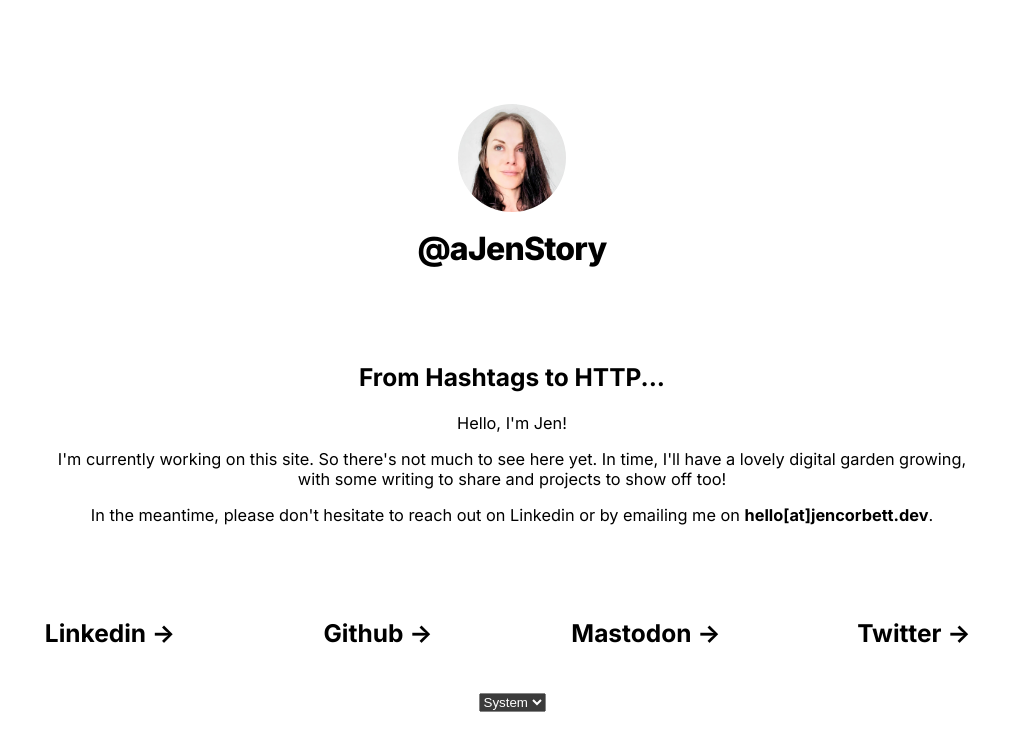
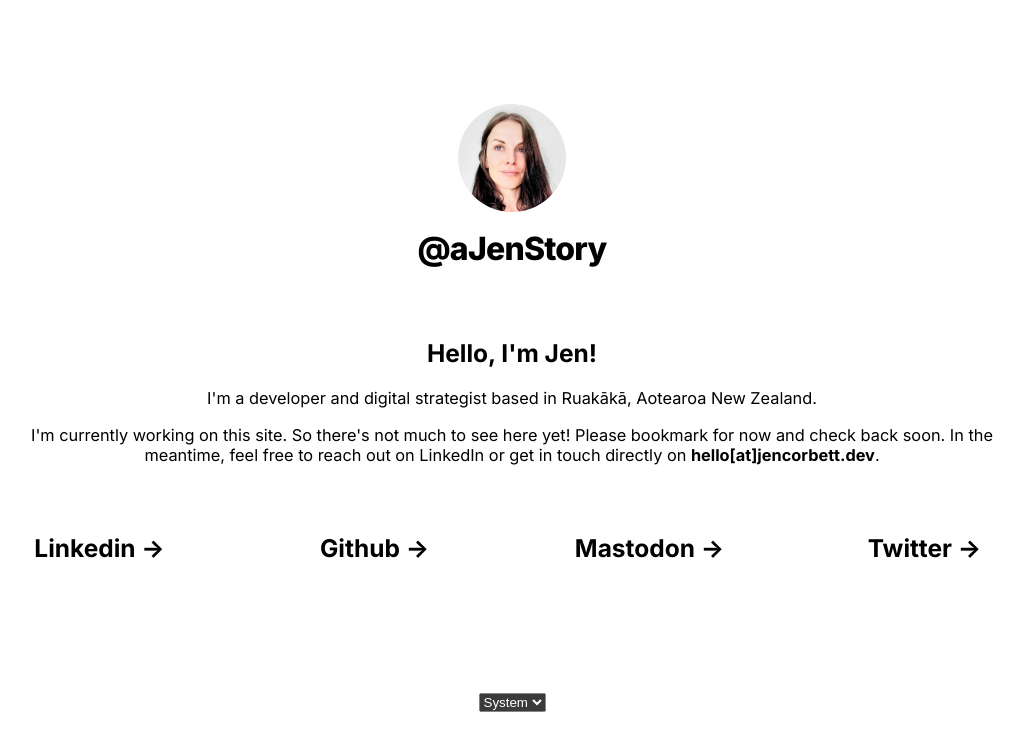
Before and after one commit to ajenstory/jencorbett.dev, a Next.js app in the folder app/: page / in a window 1280 px wide. Shown: the top 750 px of the page, without its empty margins (128-1152 px from the left). Built offline with nearby package versions, Linux system fonts and the light colour scheme.

Commit message:
Edit blurb for clarity

```diff
--- a/app/pages/index.js
+++ b/app/pages/index.js
@@ -8,25 +8,17 @@ const inter = Inter({ subsets: ["latin"] });
 
 export default function Home() {
   return (
-    <>
+    <div>
       <Header home />
       <div className={` ${styles.center} ${styles.grid}`}>
-        {" "}
         <Card>
-          {" "}
-          <h2 className={`${inter.className} `}>
-            From Hashtags to HTTP...
-          </h2>{" "}
-          <p className={` ${styles}`}>Hello, I'm Jen!</p>{" "}
+          <h2 className={`${inter.className} `}>Hello, I'm Jen!</h2>
+          <p> I'm a developer and digital strategist based in Ruakākā, Aotearoa New Zealand.</p>
           <p>
             I'm currently working on this site. So there's not much to see here
-            yet. In time, I'll have a lovely digital garden growing, with some
-            writing to share and projects to show off too!
-          </p>
-          <p>
-            In the meantime, please don't hesitate to reach out on Linkedin or
-            by emailing me on{" "}
-            <span className={` ${utilStyles.bold} `}>
+            yet! Please bookmark for now and check back soon. In the meantime,
+            feel free to reach out on LinkedIn or get in touch directly on{" "}
+            <span className={`${utilStyles.bold} `}>
               hello[at]jencorbett.dev
             </span>
             .
@@ -64,6 +56,6 @@ export default function Home() {
           </Link>
         </Card>
       </div>
-    </>
+    </div>
   );
 }
```
